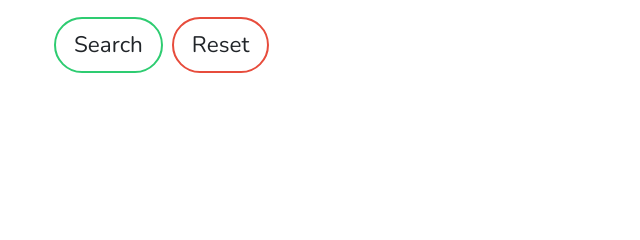
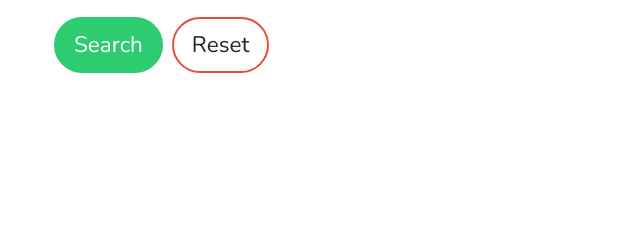
Before and after one commit to Moussa976/ws2, a PHP site: template common/templates/index.twig in a window 1280 px wide, with the pointer over the restyled element. Shown: the part 139-379 px from the top of the page, without its empty margins (0-640 px from the left). Run offline with PHP 8.4, Linux system fonts and the light colour scheme; the template is opened without the code that fills it, so the values that code supplies are empty; some libraries are stand-ins or nearby versions.

Commit message:
Update style.css

```diff
--- a/common/style.css
+++ b/common/style.css
@@ -40,9 +40,19 @@ html, body
 	border-radius: 30px;
 }
 
+.green-button:hover{
+	background-color: #2ECC71;
+	color: white;
+}
+
 .red-button{
 	border: 2px solid #E74C3C;
 	border-radius: 30px;
+}
+
+.red-button:hover{
+	background-color: #E74C3C;
+	color: white;
 }
 
 /****** TABLE ******/
```
